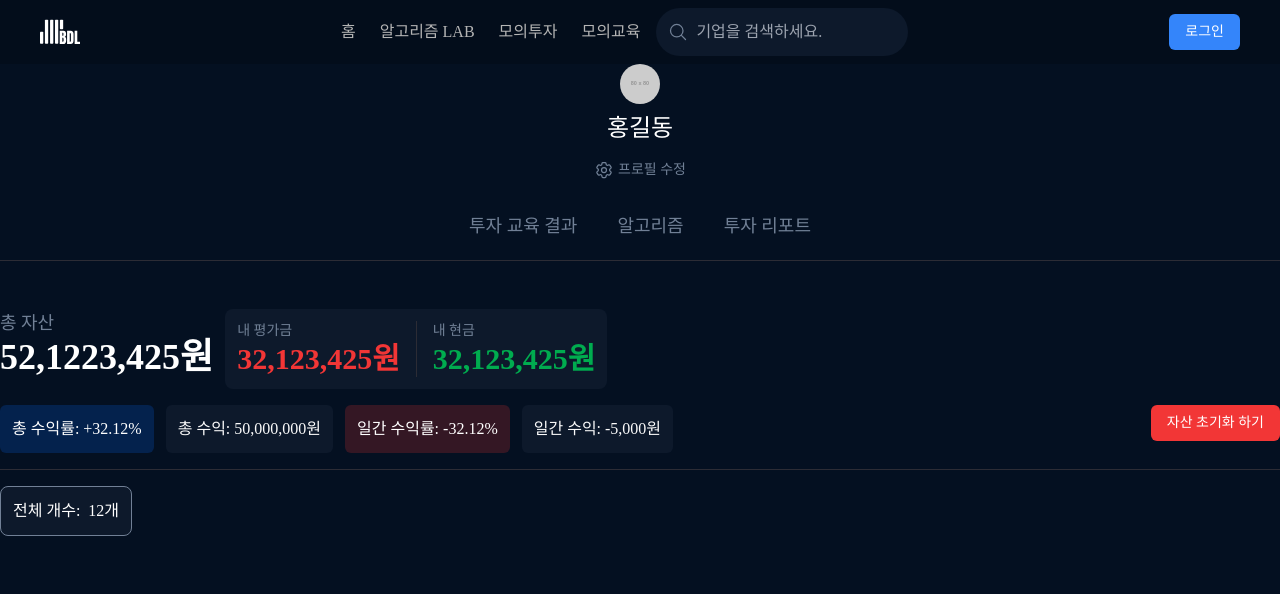
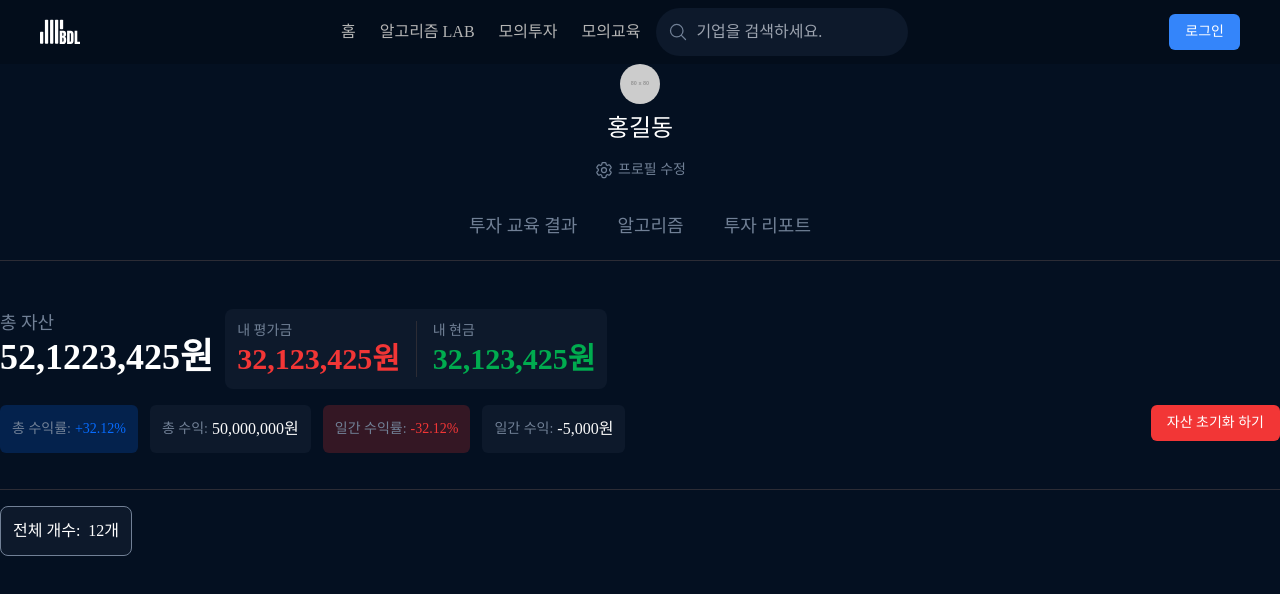
Before and after one commit to dnwnsrb11/BDL-frontend, a React (Vite) app: page /member/investment in a window 1280 px wide. Shown: the top 594 px of the page. Built offline with nearby package versions, Linux system fonts and the light colour scheme; a web font is replaced by a local one.

Commit message:
design: 투자 수익률 및 수익 표시 방식 개선

```diff
--- a/src/routes/pages/MemberInvestmentPage.tsx
+++ b/src/routes/pages/MemberInvestmentPage.tsx
@@ -23,16 +23,26 @@ export const MemberInvestmentPage = () => {
       </div>
       <div className="flex flex-row justify-between">
         <div className="flex flex-row gap-3">
-          <Badge variant="increase">총 수익률: +32.12%</Badge>
-          <Badge variant="main">총 수익: 50,000,000원</Badge>
-          <Badge variant="decrease">일간 수익률: -32.12%</Badge>
-          <Badge variant="main">일간 수익: -5,000원</Badge>
+          <Badge variant="increase">
+            <span className="mr-1 text-sm text-border-color">총 수익률:</span>
+            <span className="text-sm text-btn-blue-color">+32.12%</span>
+          </Badge>
+          <Badge variant="main">
+            <span className="mr-1 text-sm text-border-color">총 수익:</span>50,000,000원
+          </Badge>
+          <Badge variant="decrease">
+            <span className="mr-1 text-sm text-border-color">일간 수익률:</span>
+            <span className="text-sm text-btn-red-color">-32.12%</span>
+          </Badge>
+          <Badge variant="main">
+            <span className="mr-1 text-sm text-border-color">일간 수익:</span>-5,000원
+          </Badge>
         </div>
         <div className="flex flex-row gap-3">
           <Button variant="red">자산 초기화 하기</Button>
         </div>
       </div>
-      <hr className="w-full border-btn-primary-inactive-color" />
+      <hr className="mt-5 w-full border-btn-primary-inactive-color" />
       <div className="flex flex-row gap-3">
         <div className="flex flex-row gap-2 rounded-lg border border-border-color bg-modal-background-color p-3">
           <p>전체 개수:</p>
```
